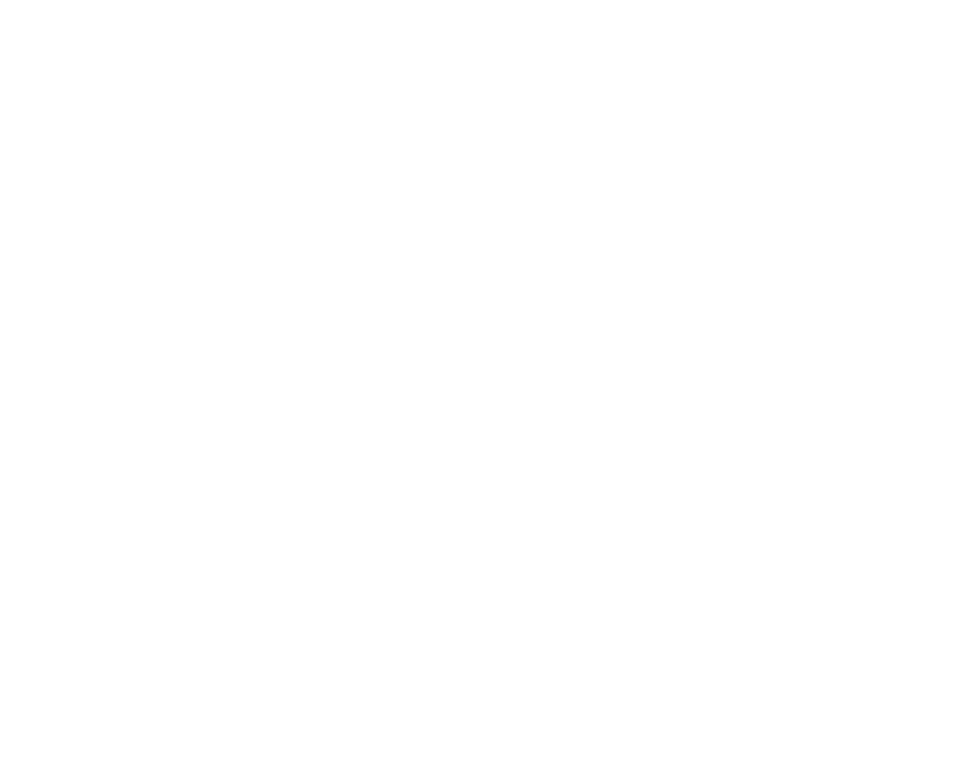
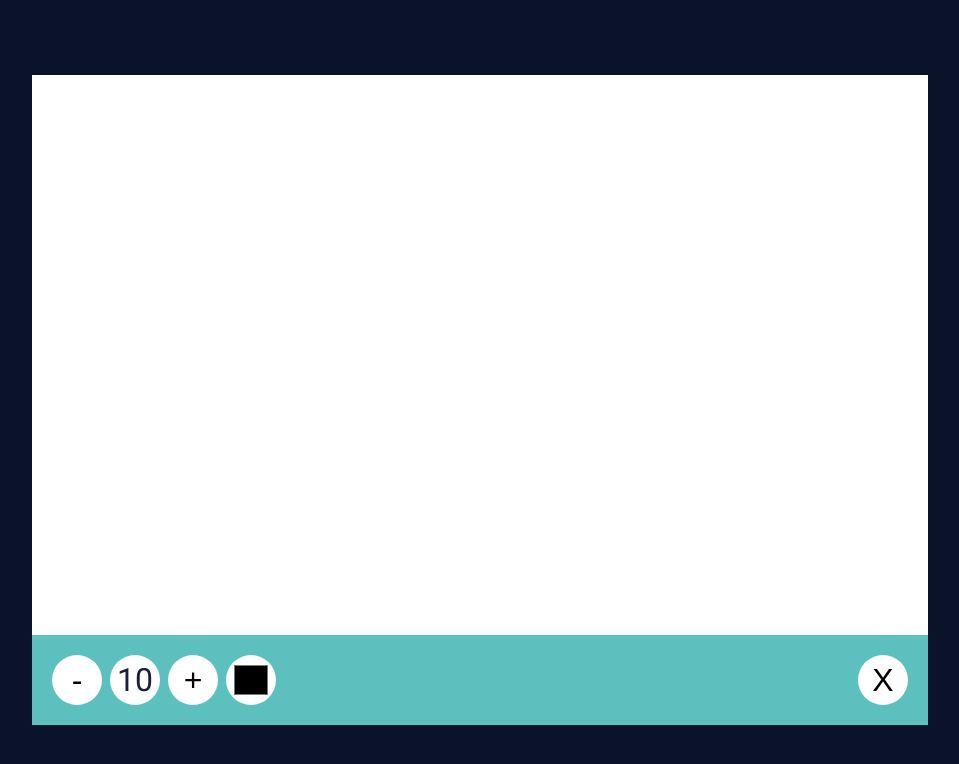
Before and after one commit to rustaee/new-projects, a Vue app: page /paint in a window 1280 px wide. Before the commit this address had no page. Shown: the top 764 px of the page, without its empty margins (160-1119 px from the left). Built offline with nearby package versions, Linux system fonts and the light colour scheme.

Commit message:
Painting app

```diff
--- a/src/App.vue
+++ b/src/App.vue
@@ -3,12 +3,37 @@
 </template>
 
 <style lang="scss">
+* {
+  margin: 0;
+  padding: 0;
+  box-sizing: border-box;
+}
+
+li {
+  list-style: none;
+}
+
+a {
+  text-decoration: none;
+}
+
+button:focus,
+button:active,
+input:focus,
+input:active {
+  outline: none;
+}
+
 #app {
   font-family: Avenir, Helvetica, Arial, sans-serif;
   -webkit-font-smoothing: antialiased;
   -moz-osx-font-smoothing: grayscale;
   text-align: center;
+  font-family: $font;
+  font-size: $font-size;
   color: $color;
-  @extend %position-center;
+  display: flex;
+  align-items: center;
+  justify-content: center;
 }
 </style>
--- a/src/router/index.js
+++ b/src/router/index.js
@@ -15,6 +15,11 @@
     // which is lazy-loaded when the route is visited.
     component: () =>
       import(/* webpackChunkName: "about" */ "../views/About.vue")
+  },
+  {
+    path: "/paint",
+    name: "Paint",
+    component: () => import("@/views/Paint.vue")
   }
 ];
 
--- a/src/styles/_global.scss
+++ b/src/styles/_global.scss
@@ -1,11 +1,14 @@
 //****************//
 //    imports  //
 //**************//
+@import url('https://fonts.googleapis.com/css2?family=Roboto&display=swap');
 
 //****************//
 //    Variables  //
 //**************//
 $color: rgb(25, 31, 58);
+$font: 'Roboto', sans-serif;
+$font-size: 15px;
 
 //****************//
 //    Mixins  //
@@ -20,3 +23,10 @@
     left: 50%;
     transform: translate(-50%, -50%);
 }
+
+%flex-column{
+    display: flex;
+    flex-direction: column;
+    align-items: center;
+    justify-content: center;
+}
--- /dev/null
+++ b/src/views/Paint.vue
@@ -0,0 +1,130 @@
+<template>
+  <section id="paint">
+    <canvas
+      id="canvas"
+      :width="windowWidth"
+      :height="windowHeight"
+      @mousedown="startDrawing"
+      @mouseup="endDrawing"
+      @mousemove="drawing"
+    ></canvas>
+    <div class="toolbox">
+      <button id="decrease" @click="changeSize(-5)">-</button>
+      <span id="size">{{ size }}</span>
+      <button id="increase" @click="changeSize(5)">+</button>
+      <input type="color" id="color" @change="changeColor" />
+      <button id="clear" @click="clearCanvas">X</button>
+    </div>
+  </section>
+</template>
+<script>
+export default {
+  data() {
+    return {
+      windowWidth: window.innerWidth * 0.7,
+      windowHeight: window.innerHeight * 0.7,
+      size: 10,
+      canvas: null,
+      ctx: null,
+      color: "black",
+      clearEl: null,
+      isPressed: false,
+      xPos: undefined,
+      yPos: undefined
+    };
+  },
+  methods: {
+    changeSize(num) {
+      this.size += num;
+      if (this.size < Math.abs(num)) {
+        this.size = Math.abs(num);
+      } else if (this.size > 50) {
+        this.size = 50;
+      }
+    },
+    startDrawing(e) {
+      this.isPressed = true;
+      this.xPos = e.offsetX;
+      this.yPos = e.offsetY;
+    },
+    endDrawing() {
+      this.isPressed = false;
+      this.xPos = undefined;
+      this.yPos = undefined;
+    },
+    drawing(e) {
+      if (this.isPressed) {
+        const x2 = e.offsetX;
+        const y2 = e.offsetY;
+        this.drawCircle(x2, y2);
+        this.drawLine(this.xPos, this.yPos, x2, y2);
+        this.xPos = x2;
+        this.yPos = y2;
+      }
+    },
+    drawCircle(x, y) {
+      this.ctx.beginPath();
+      this.ctx.arc(x, y, this.size, 0, Math.PI * 2);
+      this.ctx.fillStyle = this.color;
+      this.ctx.fill();
+    },
+    drawLine(x1, y1, x2, y2) {
+      this.ctx.beginPath();
+      this.ctx.moveTo(x1, y1);
+      this.ctx.lineTo(x2, y2);
+      this.ctx.lineWidth = this.size * 2;
+      this.ctx.strokeStyle = this.color;
+      this.ctx.stroke();
+    },
+    changeColor(e) {
+      this.color = e.target.value;
+    },
+    clearCanvas() {
+      this.ctx.clearRect(0, 0, this.canvas.width, this.canvas.height);
+    }
+  },
+  mounted() {
+    this.canvas = document.getElementById("canvas");
+    this.ctx = this.canvas.getContext("2d");
+  }
+};
+</script>
+<style lang="scss" scoped>
+#paint {
+  width: 100vw;
+  height: 100vh;
+  background-color: #0b132b;
+  @extend %flex-column;
+
+  #canvas {
+    background-color: #fff;
+  }
+
+  .toolbox {
+    box-sizing: border-box;
+    background-color: #5bc0be;
+    display: flex;
+    width: 70vw;
+    padding: 1rem;
+
+    & > * {
+      background-color: #fff;
+      border: none;
+      display: inline-flex;
+      align-items: center;
+      justify-content: center;
+      font-size: 2rem;
+      height: 50px;
+      width: 50px;
+      margin: 0.25rem;
+      padding: 0.35rem;
+      cursor: pointer;
+      border-radius: 50%;
+
+      &:last-child {
+        margin-left: auto;
+      }
+    }
+  }
+}
+</style>
```
